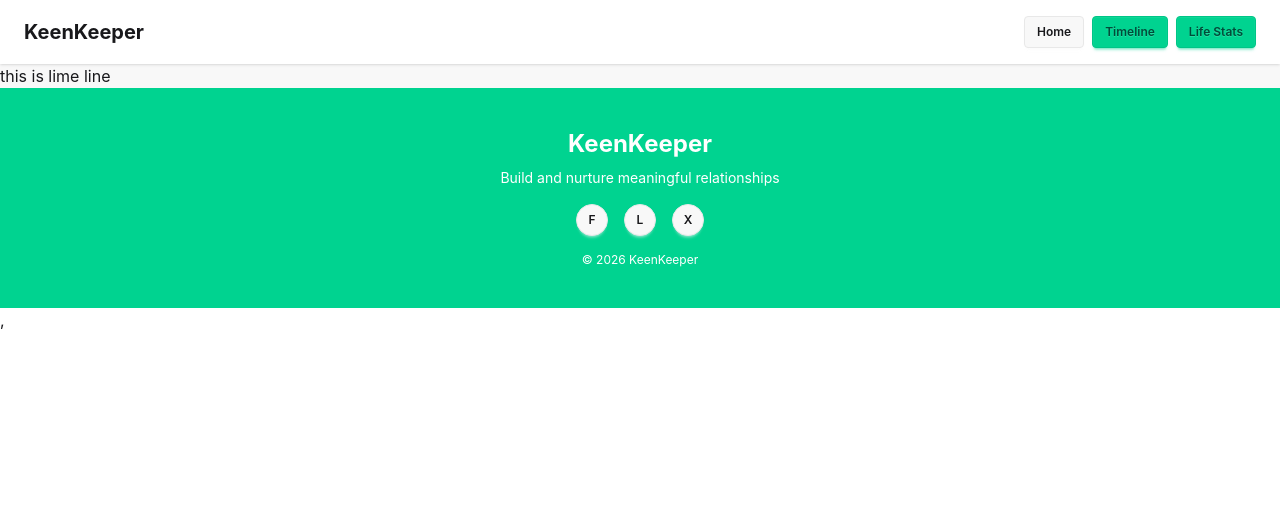
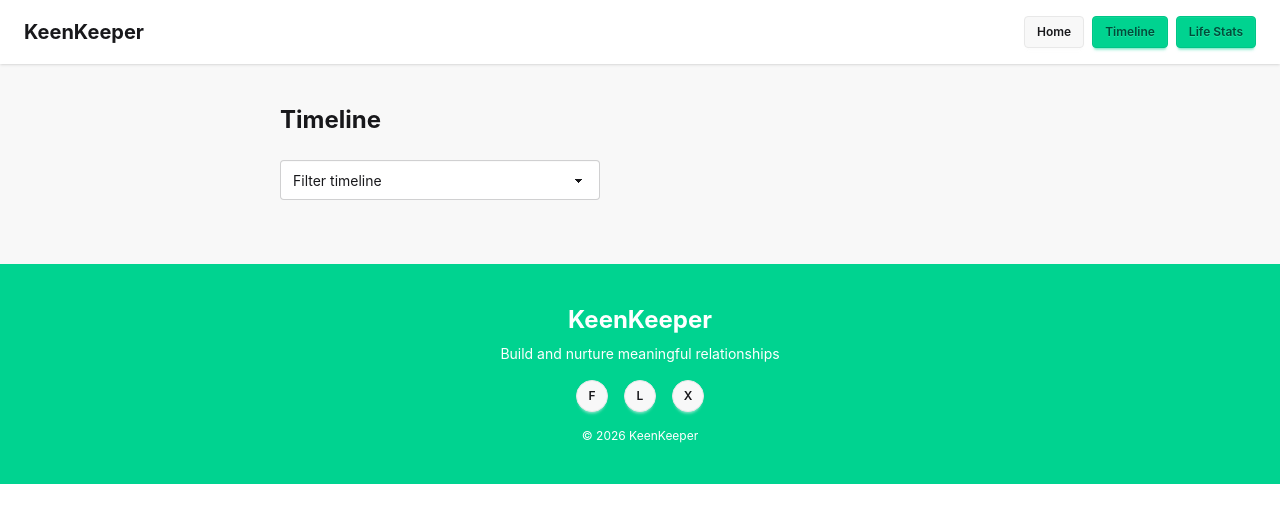
Before and after one commit to toufikhossain11/assignment-07, a React (Vite) app: page /timelinepage in a window 1280 px wide. Shown: the top 522 px of the page. Built offline with nearby package versions, Linux system fonts and the light colour scheme.

Commit message:
timeline page data loed

```diff
--- a/src/Comoments/PageLayout/ProfileDetailsPage/ProfileDetails.jsx
+++ b/src/Comoments/PageLayout/ProfileDetailsPage/ProfileDetails.jsx
@@ -1,7 +1,8 @@
 // import React, { useState } from 'react';
 
-import { use } from "react";
+import { use, useContext } from "react";
 import { useParams } from "react-router";
+import { TimeLineContext } from "../../../context/TimelineContext";
 
 const ProfileDetails = ({friendsDatas}) => {
     const data = use(friendsDatas);
@@ -9,14 +10,19 @@ const ProfileDetails = ({friendsDatas}) => {
     const {id}= useParams();
     const details = data.find((d)=>d.id==id);
 
-    console.log(details)
+    const {timeLineData,setTimeLineData}=useContext(TimeLineContext)
+
+    const handelcallbtn = ()=>{
+        setTimeLineData([...timeLineData,details])
+    }
+
+
 
     return (
         <div>
             <div className="flex justify-center px-4 py-10">
                 <div className="w-full max-w-5xl grid md:grid-cols-3 gap-6">
 
-                    {/* Left Profile Card */}
                     <div className="card bg-base-100 shadow p-6 text-center">
                         <img
                             src="https://i.pravatar.cc/100?img=5"
@@ -89,7 +95,7 @@ const ProfileDetails = ({friendsDatas}) => {
                             <h3 className="font-bold text-[#244D3F] mb-4">Quick Check-In</h3>
 
                             <div className="grid grid-cols-1 sm:grid-cols-3 gap-4">
-                                <button className="btn card bg-base-100 p-4 text-center shadow flex flex-col h-20">
+                                <button onClick={()=>handelcallbtn(details)} className="btn card bg-base-100 p-4 text-center shadow flex flex-col h-20">
                                     📞
                                     <span>Call</span>
                                 </button>
--- a/src/Comoments/PageLayout/TimelinePage/TimelinePage.jsx
+++ b/src/Comoments/PageLayout/TimelinePage/TimelinePage.jsx
@@ -1,9 +1,73 @@
-import React from 'react';
+import React, { useContext } from 'react';
+import { TimeLineContext } from '../../../context/TimelineContext';
 
 const TimelinePage = () => {
+    const {timeLineData} = useContext(TimeLineContext)
+    console.log(timeLineData)
+
     return (
-        <div>
-            this is lime line
+        <div className="px-6 py-10 max-w-3xl mx-auto">
+
+            <h1 className="text-2xl font-bold mb-6">Timeline</h1>
+
+            <div className="mb-6">
+                <select className="select select-bordered w-full max-w-xs">
+                    <option>Filter timeline</option>
+                    <option>All</option>
+                    <option>Meetup</option>
+                    <option>Call</option>
+                    <option>Text</option>
+                    <option>Video</option>
+                </select>
+            </div>
+            {
+                timeLineData.map((data,ind)=>
+                {return <div key={ind} className="space-b-4">
+                <div  className="flex items-center gap-4 bg-base-100 p-4 rounded-lg shadow m-3">
+                    <span className="text-xl">📞</span>
+                    <div>
+                        <p className="font-medium">
+                            Call <span className="text-gray-500">{data.name}</span>
+                        </p>
+                        <p className="text-sm text-gray-400">March 19, 2026</p>
+                    </div>
+                </div>
+                </div>})
+            }
+
+
+
+                {/* <div className="flex items-center gap-4 bg-base-100 p-4 rounded-lg shadow">
+                    <span className="text-xl">🤝</span>
+                    <div>
+                        <p className="font-bold text-[#244D3F]">
+                            Meetup <span className="text-gray-500 font-medium">with Tom Baker</span>
+                        </p>
+                        <p className="text-sm text-gray-400">March 29, 2026</p>
+                    </div>
+                </div> */}
+
+                {/* <div className="flex items-center gap-4 bg-base-100 p-4 rounded-lg shadow">
+                    <span className="text-xl">💬</span>
+                    <div>
+                        <p className="font-medium">
+                            Text <span className="text-gray-500">with Sarah Chen</span>
+                        </p>
+                        <p className="text-sm text-gray-400">March 28, 2026</p>
+                    </div>
+                </div> */}
+
+{/*
+                <div className="flex items-center gap-4 bg-base-100 p-4 rounded-lg shadow">
+                    <span className="text-xl">🎥</span>
+                    <div>
+                        <p className="font-medium">
+                            Video <span className="text-gray-500">with Aisha Patel</span>
+                        </p>
+                        <p className="text-sm text-gray-400">March 23, 2026</p>
+                    </div>
+                </div> */}
+
         </div>
     );
 };
--- /dev/null
+++ b/src/context/TimelineContext.jsx
@@ -0,0 +1,3 @@
+import { createContext } from "react";
+
+export const TimeLineContext = createContext();
--- /dev/null
+++ b/src/context/TimelineProvider.jsx
@@ -0,0 +1,16 @@
+import React, { useState } from 'react';
+import { TimeLineContext } from './TimelineContext';
+
+const TimelineProvider = ({children}) => {
+    const [timeLineData, setTimeLineData]=useState([])
+        const data ={
+            timeLineData, setTimeLineData
+        }
+
+
+    return (
+        <TimeLineContext.Provider value={data}>{children}</TimeLineContext.Provider>
+    );
+};
+
+export default TimelineProvider;
--- a/src/main.jsx
+++ b/src/main.jsx
@@ -8,6 +8,7 @@ import ProfileDetails from './Comoments/PageLayout/ProfileDetailsPage/ProfileDet
 import Root from './Comoments/Root/Root';
 import HomePage from './Comoments/PageLayout/HomePage';
 import TimelinePage from './Comoments/PageLayout/TimelinePage/TimelinePage';
+import TimelineProvider from './context/TimelineProvider';
 const friendsDatas =fetch('/public/friends.json').then(res => res.json());
 
 const router = createBrowserRouter([
@@ -26,6 +27,8 @@ const router = createBrowserRouter([
 ]);
 createRoot(document.getElementById('root')).render(
   <StrictMode>
-    <RouterProvider router={router} />,
+    <TimelineProvider>
+      <RouterProvider router={router} />
+    </TimelineProvider>
   </StrictMode>,
 )
```
